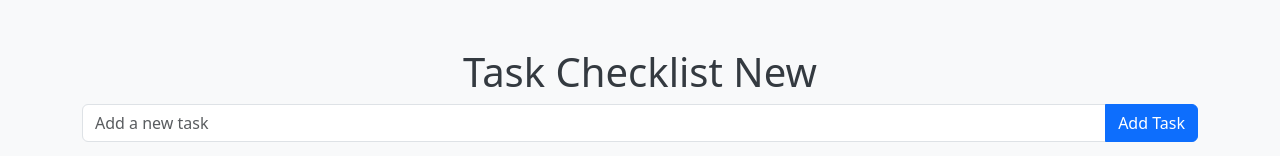
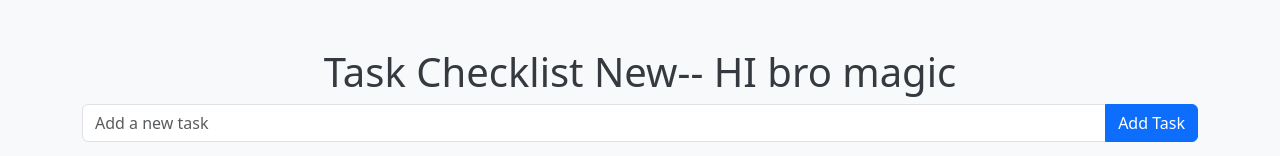
Before and after one commit to yugannkt/Capstone_Project, a React (Create React App) app in the folder frontend/: page / in a window 1280 px wide. Shown: the top 156 px of the page. Built offline with nearby package versions, Linux system fonts and the light colour scheme; no server answers.

Commit message:
Update App.js

```diff
--- a/frontend/src/App.js
+++ b/frontend/src/App.js
@@ -56,7 +56,7 @@ const App = () => {
 
   return (
     <div className="container mt-5">
-      <h1 className="text-center">Task Checklist New</h1>
+      <h1 className="text-center">Task Checklist New-- HI bro magic</h1>
       <div className="input-group mb-3">
         <input
           type="text"
```
